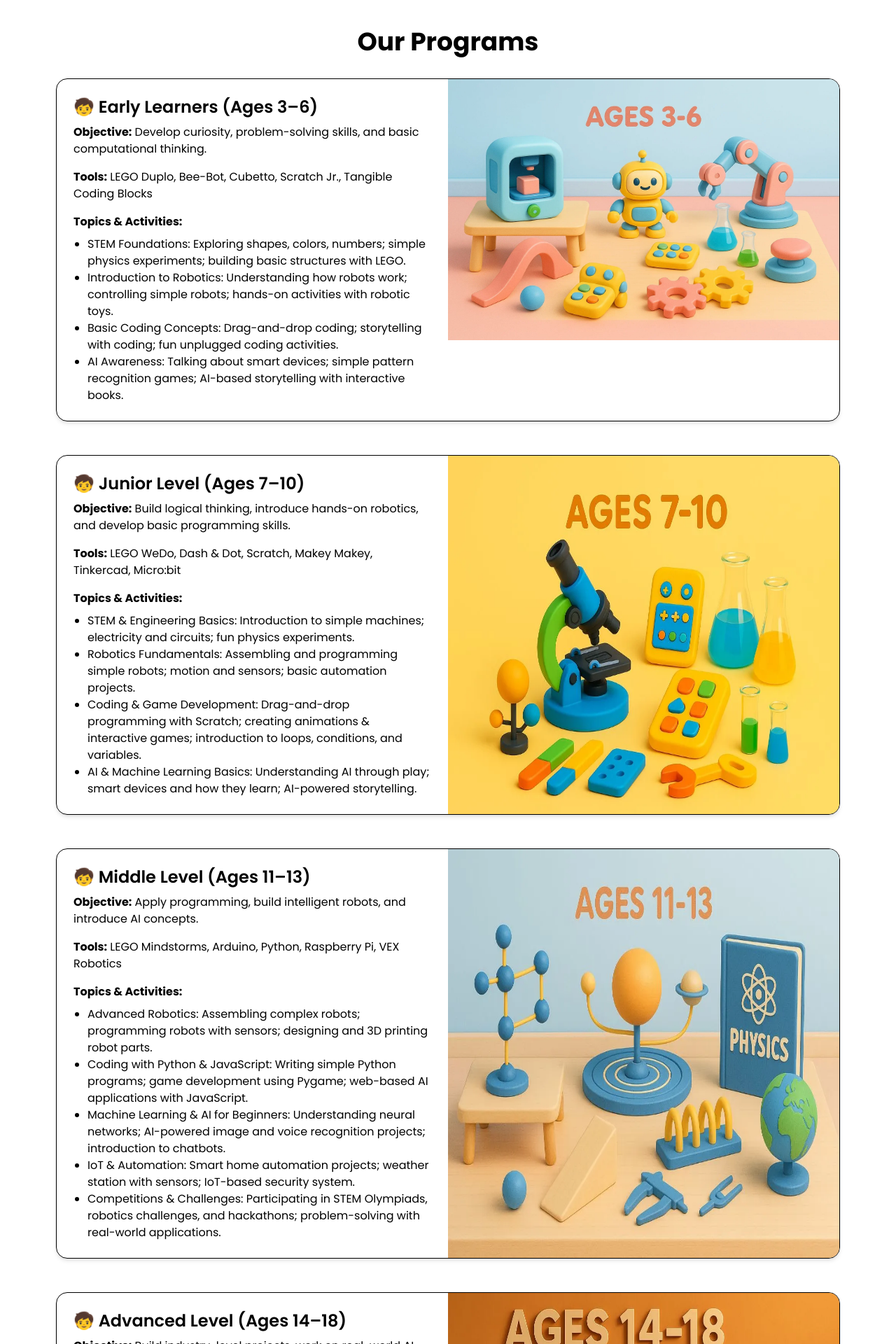
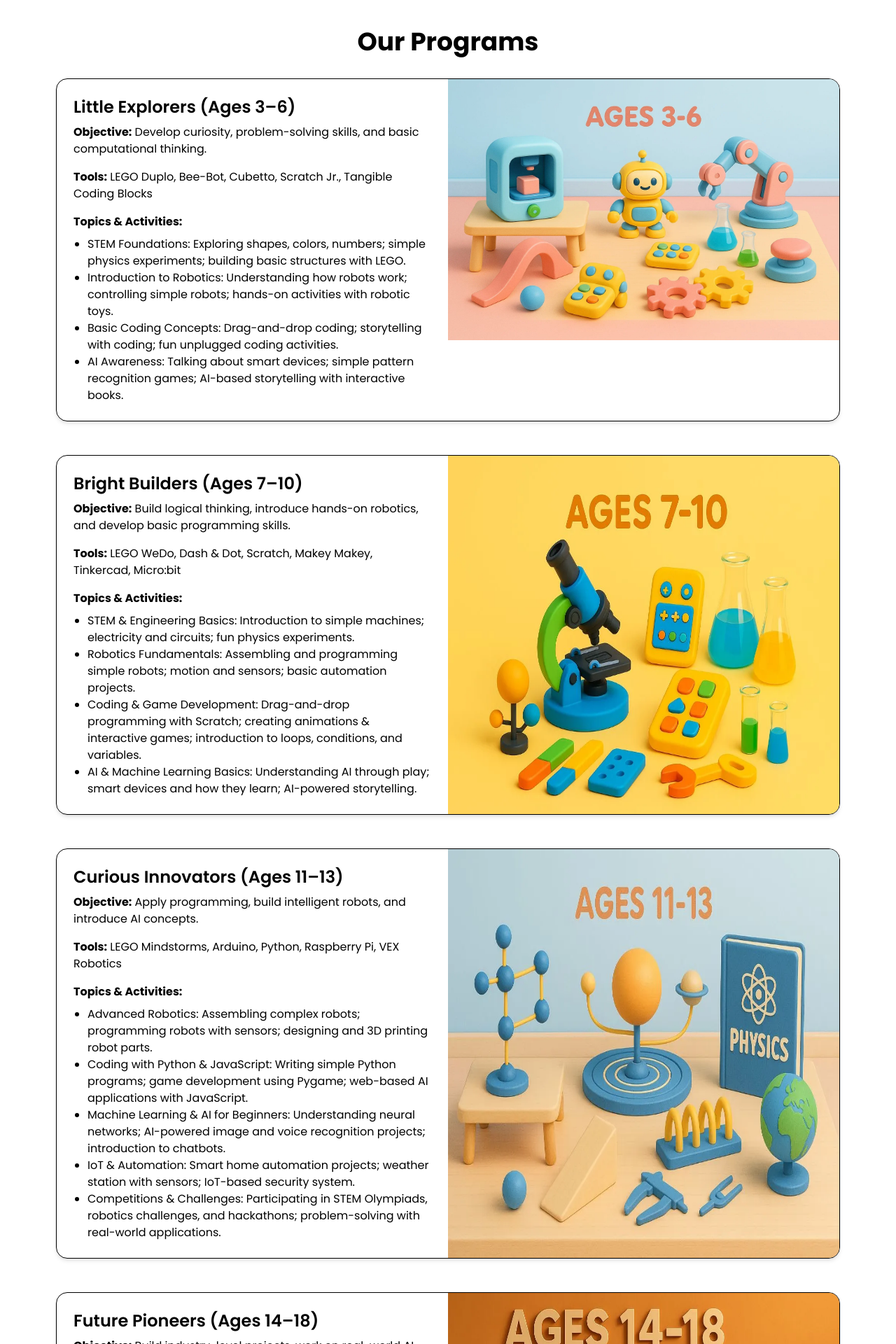
Before and after one commit to inspireiqlab/inspireiqlabweb, a Next.js app: page /programs in a window 1280 px wide. Shown: the part 120-2040 px from the top of the page at 70% size. Built offline with nearby package versions, Linux system fonts and the light colour scheme.

Commit message:
programs titles are changed

```diff
--- a/app/programs/page.tsx
+++ b/app/programs/page.tsx
@@ -9,7 +9,7 @@ const ProgramsPage = () => {
         {/* Early Learners */}
         <div className="grid grid-cols-1 md:grid-cols-2 overflow-hidden border border-green-200 rounded-2xl shadow-md hover:shadow-lg transition duration-300">
           <div className="p-6">
-            <h2 className="text-2xl font-semibold text-green-700 mb-2">🧒 Early Learners (Ages 3–6)</h2>
+            <h2 className="text-2xl font-semibold text-green-700 mb-2"> Little Explorers (Ages 3–6)</h2>
             <p className="text-gray-700 mb-4">
               <strong>Objective:</strong> Develop curiosity, problem-solving skills, and basic computational thinking.
             </p>
@@ -32,7 +32,7 @@ const ProgramsPage = () => {
         {/* Junior Level */}
         <div className="grid grid-cols-1 md:grid-cols-2 overflow-hidden border border-green-200 rounded-2xl shadow-md hover:shadow-lg transition duration-300">
           <div className="p-6">
-            <h2 className="text-2xl font-semibold text-green-700 mb-2">🧒 Junior Level (Ages 7–10)</h2>
+            <h2 className="text-2xl font-semibold text-green-700 mb-2">Bright Builders (Ages 7–10)</h2>
             <p className="text-gray-700 mb-4">
               <strong>Objective:</strong> Build logical thinking, introduce hands-on robotics, and develop basic programming skills.
             </p>
@@ -55,7 +55,7 @@ const ProgramsPage = () => {
         {/* Middle Level */}
         <div className="grid grid-cols-1 md:grid-cols-2 overflow-hidden border border-green-200 rounded-2xl shadow-md hover:shadow-lg transition duration-300">
           <div className="p-6">
-            <h2 className="text-2xl font-semibold text-green-700 mb-2">🧒 Middle Level (Ages 11–13)</h2>
+            <h2 className="text-2xl font-semibold text-green-700 mb-2">Curious Innovators (Ages 11–13)</h2>
             <p className="text-gray-700 mb-4">
               <strong>Objective:</strong> Apply programming, build intelligent robots, and introduce AI concepts.
             </p>
@@ -79,7 +79,7 @@ const ProgramsPage = () => {
         {/* Advanced Level */}
         <div className="grid grid-cols-1 md:grid-cols-2 overflow-hidden border border-green-200 rounded-2xl shadow-md hover:shadow-lg transition duration-300">
           <div className="p-6">
-            <h2 className="text-2xl font-semibold text-green-700 mb-2">🧒 Advanced Level (Ages 14–18)</h2>
+            <h2 className="text-2xl font-semibold text-green-700 mb-2">Future Pioneers (Ages 14–18)</h2>
             <p className="text-gray-700 mb-4">
               <strong>Objective:</strong> Build industry-level projects, work on real-world AI applications, and develop innovation skills.
             </p>
```
